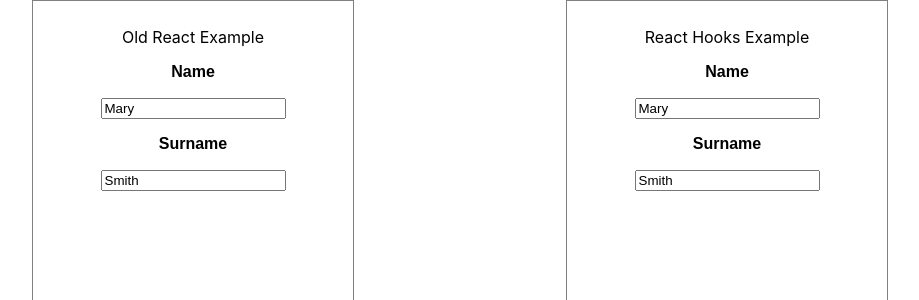
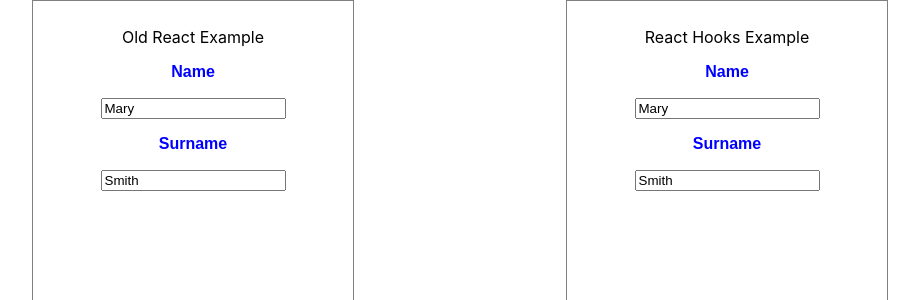
Before and after one commit to VizzzHu/react-hooks, a React (Create React App) app in the folder my-app/: page / in a window 1280 px wide. Shown: the top 300 px of the page, without its empty margins (180-1099 px from the left). Built offline with nearby package versions, Linux system fonts and the light colour scheme.

Commit message:
add theme context

```diff
--- a/my-app/src/OldReactExample.jsx
+++ b/my-app/src/OldReactExample.jsx
@@ -1,5 +1,6 @@
 import React from 'react';
 import Row from './Row';
+import { ThemeContext, themes } from './ThemeContext';
 
 export default class OldReactExample extends React.Component {
   constructor(props) {
@@ -24,6 +25,7 @@ export default class OldReactExample extends React.Component {
 
   render() {
     return (
+      <ThemeContext.Provider value={themes.light}>
         <div className="column">
           <p>Old React Example </p>
           <Row label="Name">
@@ -39,6 +41,7 @@ export default class OldReactExample extends React.Component {
             />
           </Row>
         </div>
+      </ThemeContext.Provider>
     );
   }
 }
--- a/my-app/src/Row.jsx
+++ b/my-app/src/Row.jsx
@@ -1,15 +1,26 @@
 import React from 'react';
 import "./Row.css";
+import { ThemeContext } from "./ThemeContext";
 
-const Row = (props) => {
-  const { label, children } = props;
+export default class Row extends React.Component {
+  static contextType = ThemeContext;
 
-  return (
-    <div className="Row">
-      <p>{label}</p>
-      {children}
-    </div>
-  );
+  render() {
+  	const { label, children } = this.props;
+    const { fontColor, backgroundColor } = this.context;
+
+  	return (
+	    <div
+	      className="Row"
+	      style={{
+	    	'backgroundColor': backgroundColor,
+	    	'color': fontColor
+	      }}
+	    >
+	      <p>{label}</p>
+	      {children}
+	    </div>
+	  );
+
+  }
 }
-
-export default Row;
--- /dev/null
+++ b/my-app/src/ThemeContext.js
@@ -0,0 +1,18 @@
+import React from 'react';
+
+export const themes = {
+	light: {
+		fontColor: 'blue',
+		backgroundColor: 'white',
+	},
+	dark: {
+		fontColor: 'white',
+		backgroundColor: 'gray',
+	},
+}
+
+export const ThemeContext = React.createContext(
+	themes.light
+);
+export const ThemeContextProvider = ThemeContext.Provider;
+export const ThemeContextConsumer = ThemeContext.Consumer;
```
Lines whose indentation alone changed are shown as unchanged.
